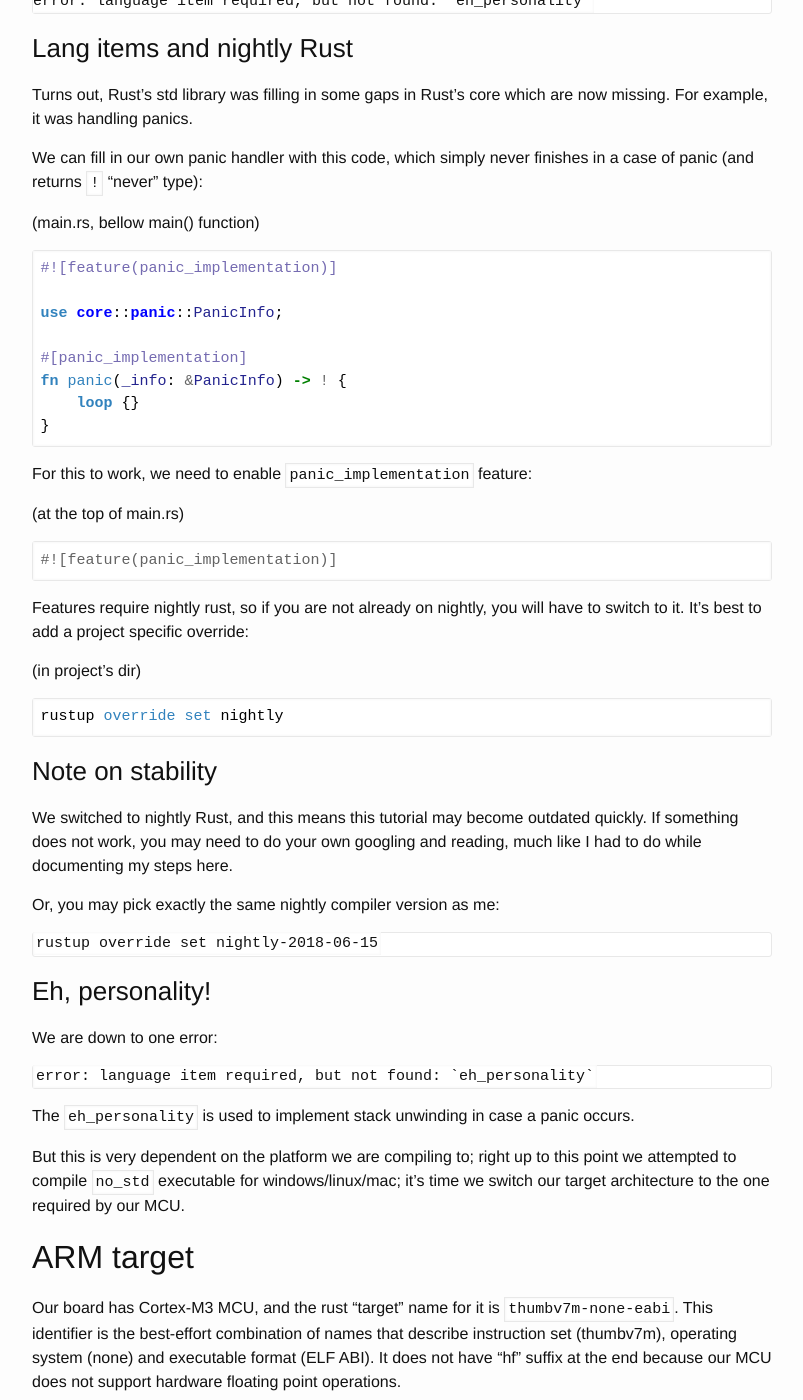
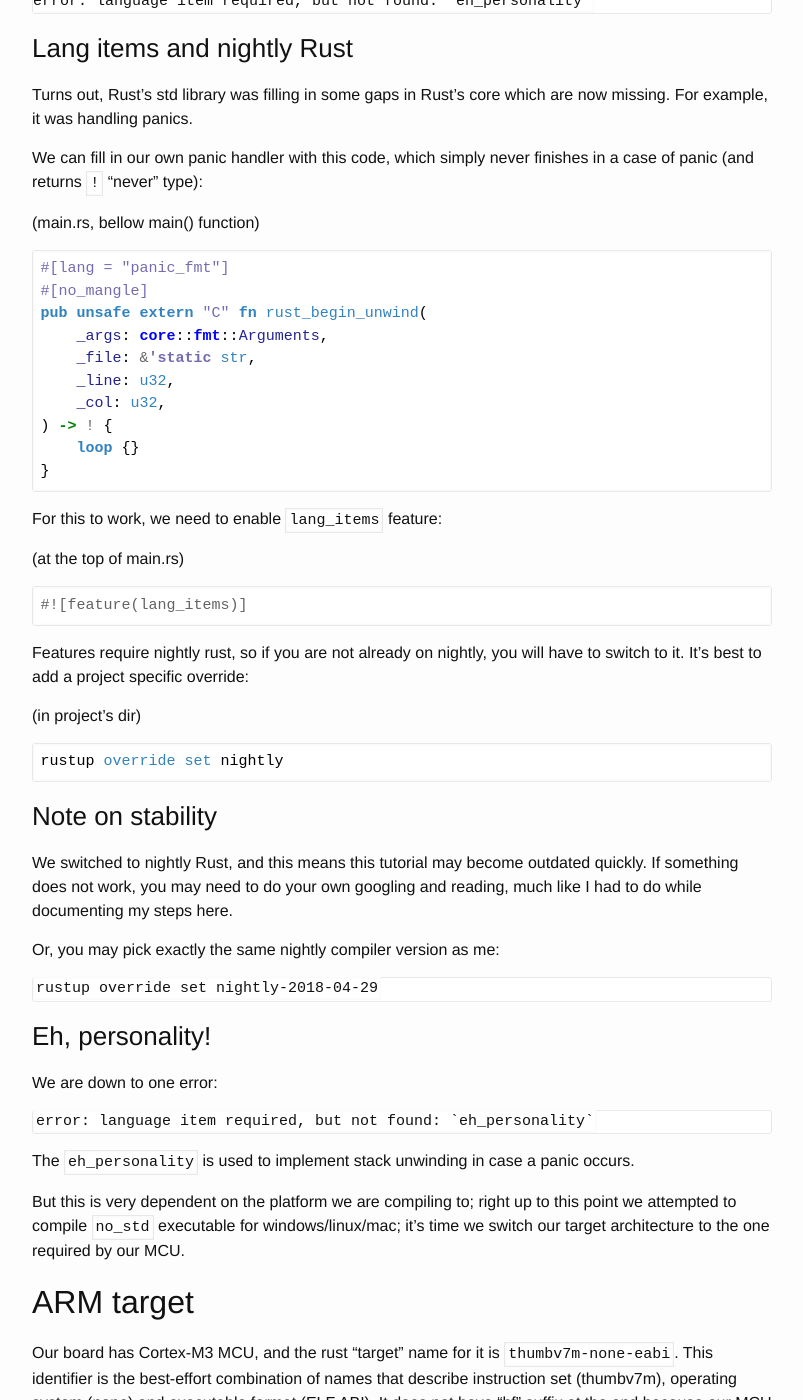
Before and after one commit to Nercury/Nercury.github.io, a Jekyll site: the page built from _posts/2018-04-29-rust-embedded-01-discovery-vl-flipping-bits.markdown, in a window 1280 px wide and 1400 px high, scrolled down 3574 px. Shown: the whole window, without its empty margins (238-1041 px from the left). Built offline with Jekyll 4.4.1, drawn with Linux system fonts in a browser that asks for light colours; nearby versions of some CDN libraries; some of the changed text lies outside the part shown.

Commit message:
Revert to panic_fmt

````diff
--- a/_posts/2018-04-29-rust-embedded-01-discovery-vl-flipping-bits.markdown
+++ b/_posts/2018-04-29-rust-embedded-01-discovery-vl-flipping-bits.markdown
@@ -158,22 +158,24 @@ in a case of panic (and returns `!` "never" type):
 (main.rs, bellow main() function)
 
 ```rust
-#![feature(panic_implementation)]
-
-use core::panic::PanicInfo;
-
-#[panic_implementation]
-fn panic(_info: &PanicInfo) -> ! {
+#[lang = "panic_fmt"]
+#[no_mangle]
+pub unsafe extern "C" fn rust_begin_unwind(
+    _args: core::fmt::Arguments,
+    _file: &'static str,
+    _line: u32,
+    _col: u32,
+) -> ! {
     loop {}
 }
 ```
 
-For this to work, we need to enable `panic_implementation` feature:
+For this to work, we need to enable `lang_items` feature:
 
 (at the top of main.rs)
 
 ```rust
-#![feature(panic_implementation)]
+#![feature(lang_items)]
 ```
 
 Features require nightly rust, so if you are not already on nightly, you will
@@ -194,7 +196,7 @@ reading, much like I had to do while documenting my steps here.
 Or, you may pick exactly the same nightly compiler version as me:
 
 ```plain
-rustup override set nightly-2018-06-15
+rustup override set nightly-2018-04-29
 ```
 
 ### Eh, personality!
````
Also changed, not shown: other parts of _posts/2018-04-29-rust-embedded-01-discovery-vl-flipping-bits.markdown (+1 -3 lines).
